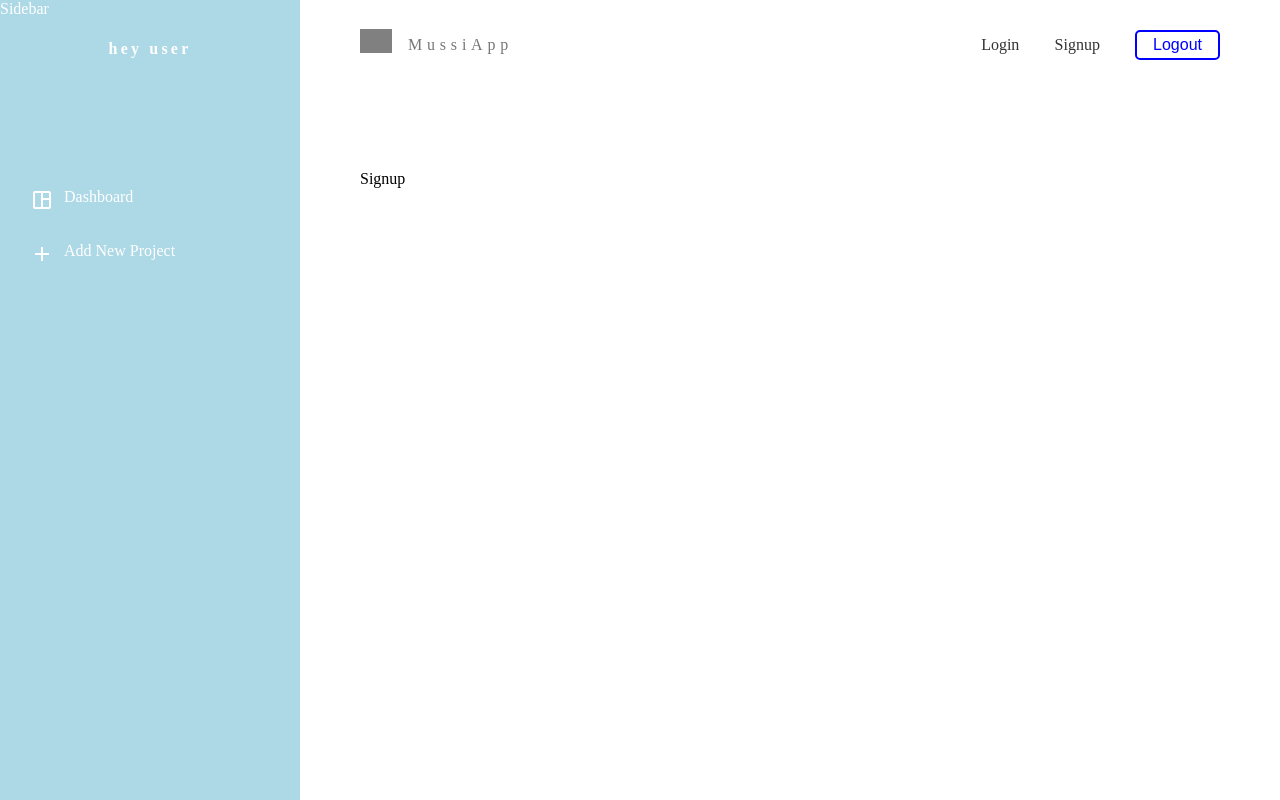
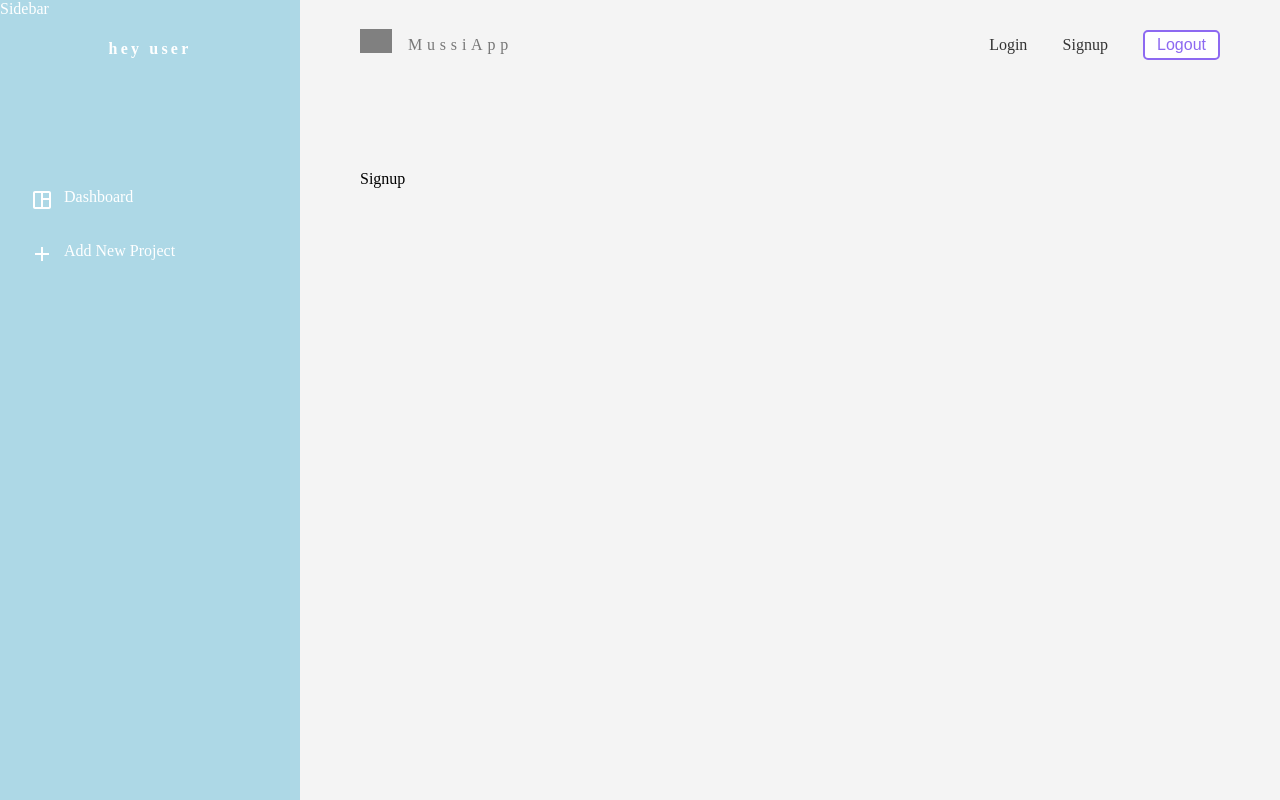
Before and after one commit to kalamanman/mussiapp, a React (Vite) app in the folder mussiapp/: page /signup in a window 1280 px wide. Built offline with nearby package versions, Linux system fonts and the light colour scheme; no server answers; grey boxes are pictures that could not be loaded.

Commit message:
sidebar css

```diff
--- a/mussiapp/src/App.css
+++ b/mussiapp/src/App.css
@@ -6,5 +6,5 @@
   flex-grow: 1;
   padding: 0px 60px;
   height: 100vh;
-  width: 960px;
+
 }
--- a/mussiapp/src/index.css
+++ b/mussiapp/src/index.css
@@ -1,6 +1,17 @@
 *{
   margin: 0px;
   padding: 0px;
+}
+/*color variables */
+:root{
+--heading-color:#444;
+--text-color:#999;
+--primary-color:#8d69f1;
+--highlight-color:#d13267;
+--bg-color:#f4f4f4;
+}
+body{
+  background-color: var(--bg-color);
 }
 
 ul {
@@ -11,10 +22,11 @@ ul {
 .btn{
   display: block;
 
-  padding: 4px 16px;
-  background: none;
-  border: 2px solid #00ff;
-  color: #00ff;
+  padding: 4px 12px;
+
+  border: 2px solid var(--primary-color);
+  color:var(--primary-color);
+  background-color: #fff;
   border-radius: 5px;
   font-size: 1em;
   font-weight: 500;
@@ -26,3 +38,8 @@ li span label{
 a{
   text-decoration: none;
 }
+.btn:hover{
+  color:#fff;
+  background-color: var(--primary-color);
+
+}
```
